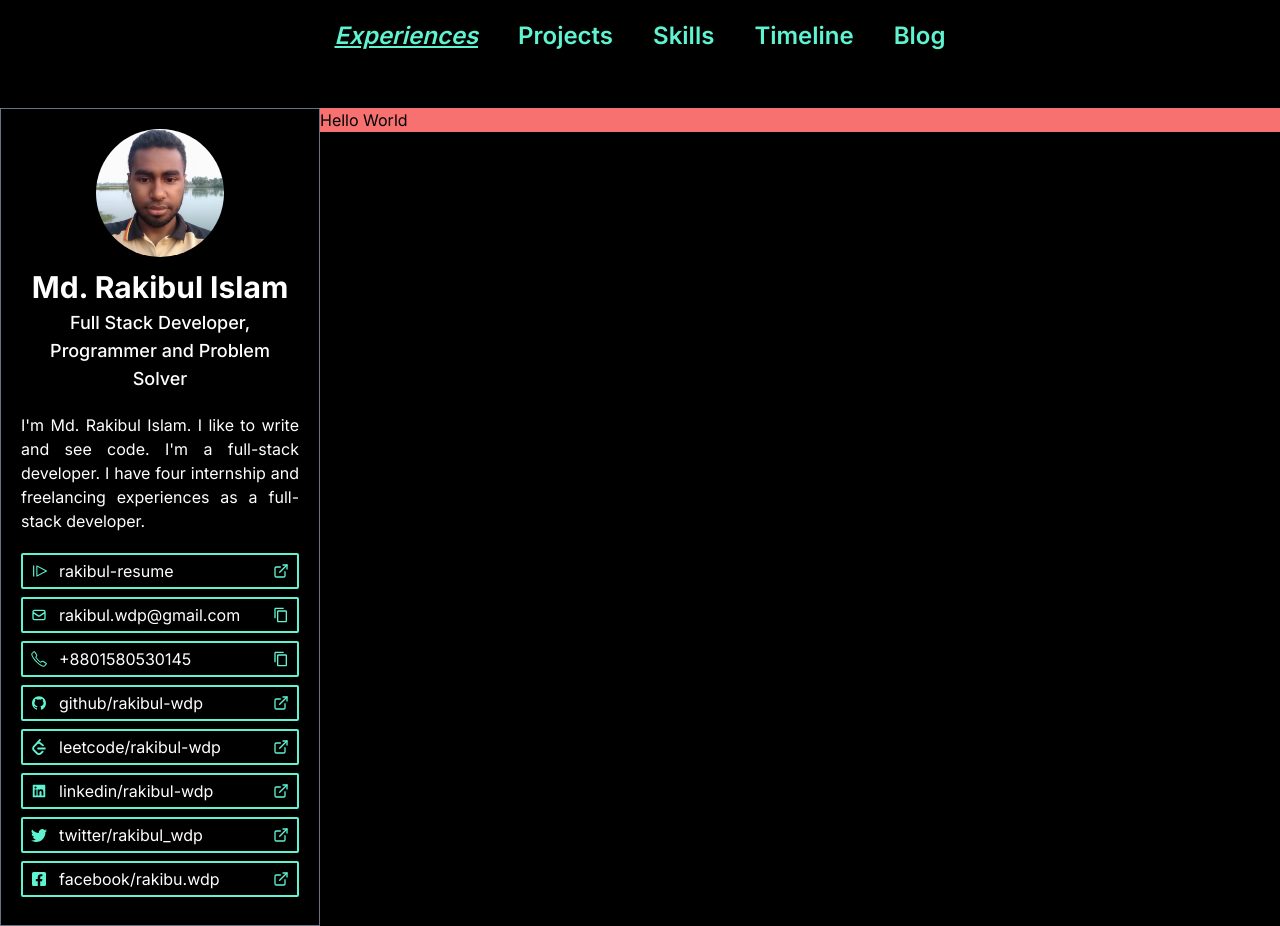
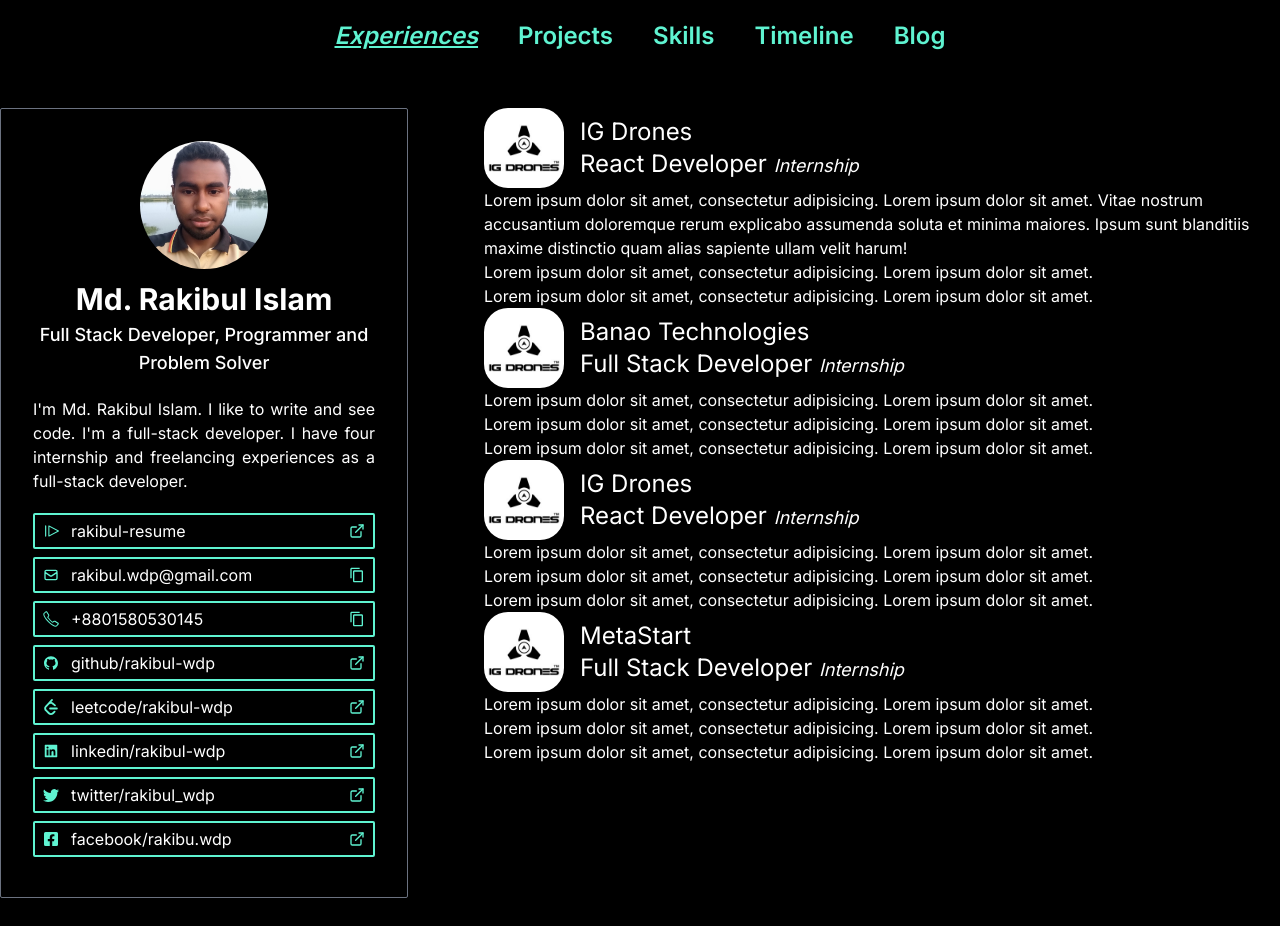
Before and after one commit to rakibul-wdp/portfolio, a Next.js app: page / in a window 1280 px wide. After the commit the page ends 898 px from the top, so only its background shows below. Built offline with nearby package versions, Linux system fonts and the light colour scheme.

Commit message:
create experiences data and more style

```diff
--- a/app/layout.tsx
+++ b/app/layout.tsx
@@ -22,11 +22,11 @@ export default function RootLayout({
       <body className={inter.className}>
         <Container>
           <Navbar />
-          <main className="flex">
-            <div className="basis-1/4 hidden lg:block">
+          <main className="flex lg:gap-14">
+            <div className="basis-1/3 hidden lg:block">
               <About />
             </div>
-            <div className="basis-3/4">{children}</div>
+            <div className="basis-2/3">{children}</div>
           </main>
         </Container>
       </body>
--- a/app/page.tsx
+++ b/app/page.tsx
@@ -1,7 +1,32 @@
+import { experiences } from "@/constants/experiences";
+import Image from "next/image";
+
 export default function Home() {
   return (
-    <main className="bg-red-300">
-      <h1 className="bg-red-400">Hello World</h1>
+    <main>
+      {experiences.map((experience) => (
+        <div className="text-start text-white px-5" key={experience.id}>
+          <div className="flex items-center">
+            <Image
+              className="w-20 h-20 rounded-3xl"
+              src={experience.avatar}
+              alt="company logo"
+            />
+            <div className="ml-4">
+              <h1 className="text-2xl">{experience.companyName}</h1>
+              <h2 className="text-2xl">
+                {experience.role}{" "}
+                <span className="italic text-lg">{experience.designation}</span>
+              </h2>
+            </div>
+          </div>
+          <ul>
+            {experience.descriptions.map((des) => (
+              <li key={des.id}>{des.des}</li>
+            ))}
+          </ul>
+        </div>
+      ))}
     </main>
   );
 }
--- a/components/About.tsx
+++ b/components/About.tsx
@@ -4,7 +4,7 @@ import Contact from "./Contact";
 
 const About = () => {
   return (
-    <section className="text-white flex flex-col items-center justify-center border-[0.01px] border-gray-500 p-5">
+    <section className="text-white flex flex-col items-center justify-center border-[0.01px] rounded-sm border-gray-500 p-8">
       <Image
         className="w-32 h-32 rounded-full"
         src={Rakibul}
--- a/components/Navbar.tsx
+++ b/components/Navbar.tsx
@@ -1,6 +1,6 @@
 "use client";
 
-import { navLinks } from "@/constants";
+import { navLinks } from "@/constants/navLinks";
 import Link from "next/link";
 import { usePathname } from "next/navigation";
 
--- /dev/null
+++ b/constants/experiences.ts
@@ -0,0 +1,92 @@
+import IGDrones from "../public/images/ig-drones.jpeg";
+
+export const experiences = [
+  {
+    id: 1,
+    avatar: IGDrones,
+    companyName: "IG Drones",
+    role: "React Developer",
+    designation: "Internship",
+    timePeriod: "04/2023-Current",
+    descriptions: [
+      {
+        id: 1,
+        des: "Lorem ipsum dolor sit amet, consectetur adipisicing. Lorem ipsum dolor sit amet. Vitae nostrum accusantium doloremque rerum explicabo assumenda soluta et minima maiores. Ipsum sunt blanditiis maxime distinctio quam alias sapiente ullam velit harum!",
+      },
+      {
+        id: 2,
+        des: "Lorem ipsum dolor sit amet, consectetur adipisicing. Lorem ipsum dolor sit amet.",
+      },
+      {
+        id: 3,
+        des: "Lorem ipsum dolor sit amet, consectetur adipisicing. Lorem ipsum dolor sit amet.",
+      },
+    ],
+  },
+  {
+    id: 2,
+    avatar: IGDrones,
+    companyName: "Banao Technologies",
+    role: "Full Stack Developer",
+    designation: "Internship",
+    timePeriod: "04/2023-Current",
+    descriptions: [
+      {
+        id: 1,
+        des: "Lorem ipsum dolor sit amet, consectetur adipisicing. Lorem ipsum dolor sit amet.",
+      },
+      {
+        id: 2,
+        des: "Lorem ipsum dolor sit amet, consectetur adipisicing. Lorem ipsum dolor sit amet.",
+      },
+      {
+        id: 3,
+        des: "Lorem ipsum dolor sit amet, consectetur adipisicing. Lorem ipsum dolor sit amet.",
+      },
+    ],
+  },
+  {
+    id: 3,
+    avatar: IGDrones,
+    companyName: "IG Drones",
+    role: "React Developer",
+    designation: "Internship",
+    timePeriod: "04/2023-Current",
+    descriptions: [
+      {
+        id: 1,
+        des: "Lorem ipsum dolor sit amet, consectetur adipisicing. Lorem ipsum dolor sit amet.",
+      },
+      {
+        id: 2,
+        des: "Lorem ipsum dolor sit amet, consectetur adipisicing. Lorem ipsum dolor sit amet.",
+      },
+      {
+        id: 3,
+        des: "Lorem ipsum dolor sit amet, consectetur adipisicing. Lorem ipsum dolor sit amet.",
+      },
+    ],
+  },
+  {
+    id: 4,
+    avatar: IGDrones,
+    companyName: "MetaStart",
+    role: "Full Stack Developer",
+    designation: "Internship",
+    timePeriod: "04/2023-Current",
+    descriptions: [
+      {
+        id: 1,
+        des: "Lorem ipsum dolor sit amet, consectetur adipisicing. Lorem ipsum dolor sit amet.",
+      },
+      {
+        id: 2,
+        des: "Lorem ipsum dolor sit amet, consectetur adipisicing. Lorem ipsum dolor sit amet.",
+      },
+      {
+        id: 3,
+        des: "Lorem ipsum dolor sit amet, consectetur adipisicing. Lorem ipsum dolor sit amet.",
+      },
+    ],
+  },
+];
```
Also changed, not shown: constants/navLinks.ts (renamed from constants/index.ts), public/images/ig-drones.jpeg (added).
